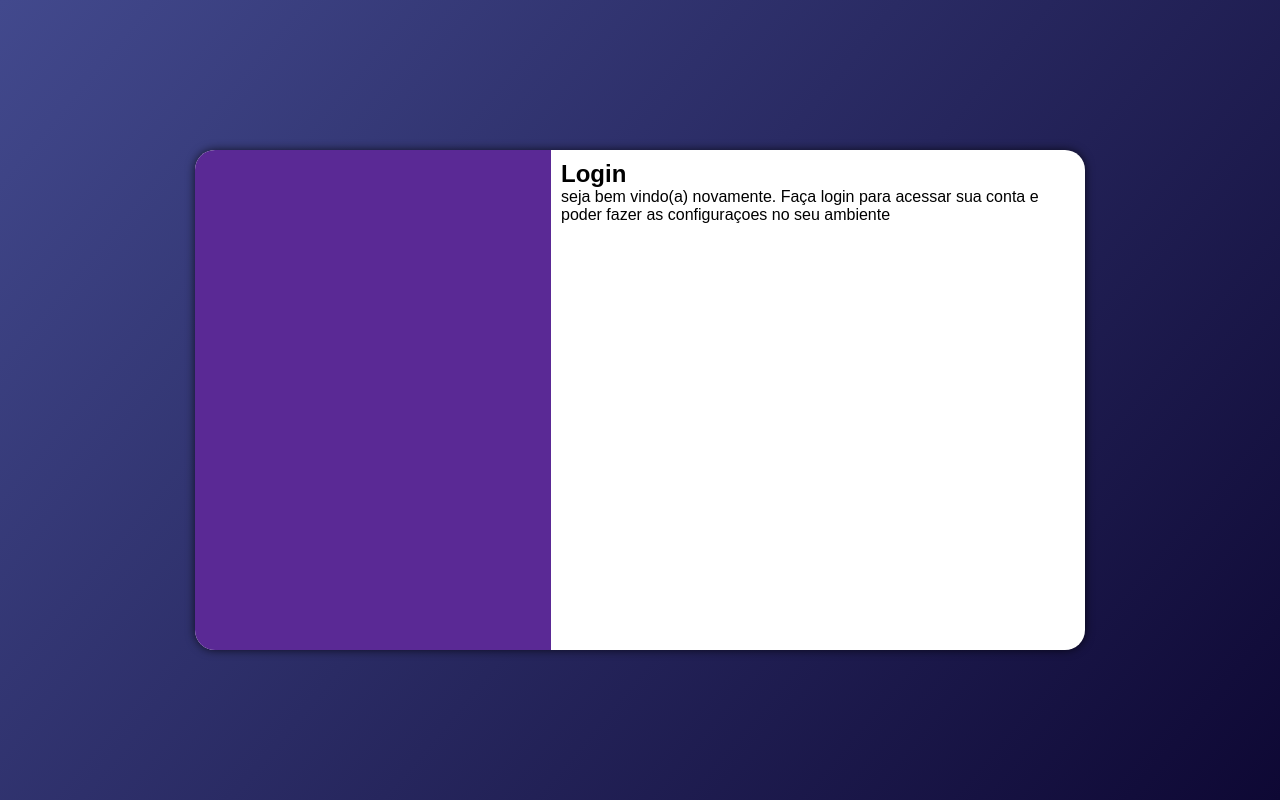
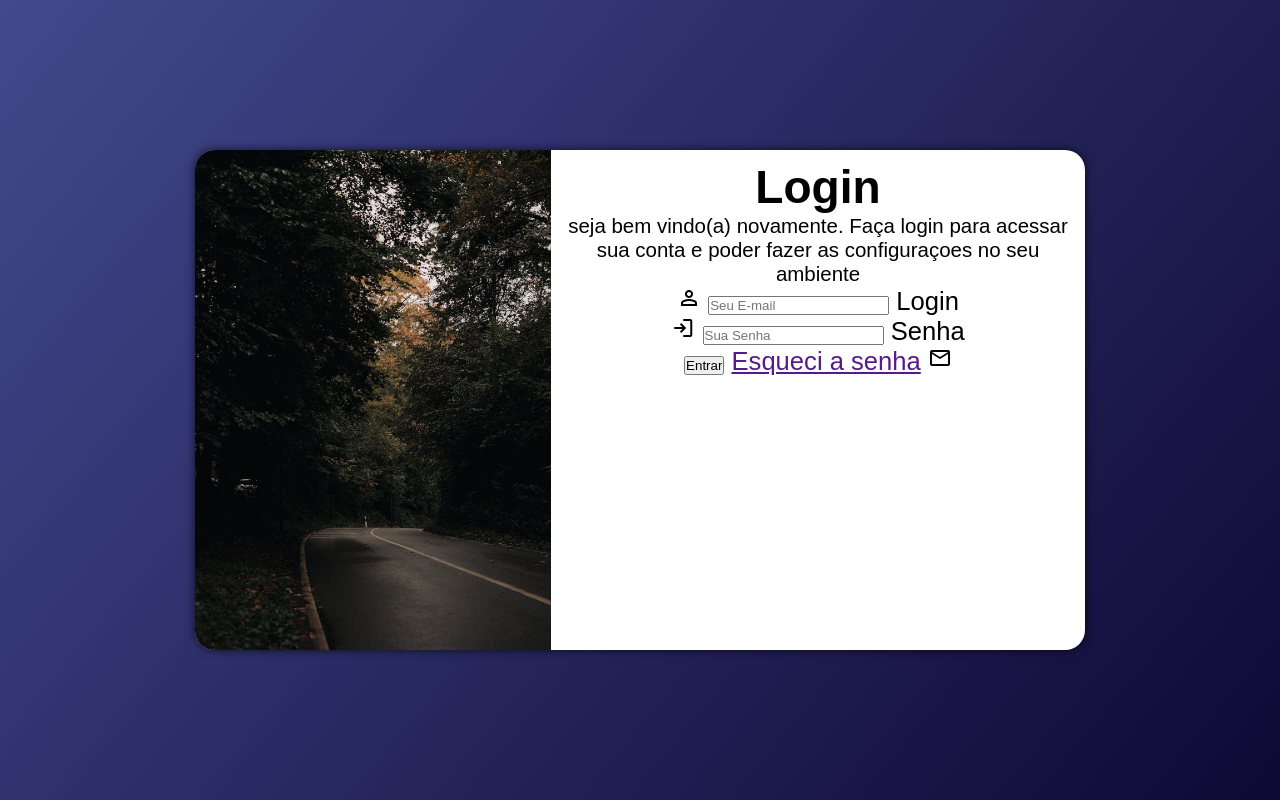
Before and after one commit to jjoaquimsx/Tela-de-Login, a plain HTML site: page index.html in a window 1280 px wide. Drawn offline with nearby package versions, Linux system fonts and the light colour scheme.

Commit message:
fomrulario

```diff
--- a/Estilos/style.css
+++ b/Estilos/style.css
@@ -42,16 +42,26 @@ section#login {
 }
 
 .imagem {
-    background: #5a2995 url(Imagens/pexels-alina-chernii-18879454.jpg) no-repeat;
+    background: #5a2995 url(/Imagens/pexels-alina-chernii-18879454.jpg) no-repeat;
     height: 200px;
     background-position: bottom;
     background-size: cover;
     display: block;
 }
 
+.form > p{
+    font-size: 0.8em;
+}
+
+.form > h1{
+    font-size: 1.8em;
+}
+
 .form {
     padding: 10px;
     display: block;
+    text-align: center;
+    margin-bottom: 10px;
 }
 
 @media screen and (min-width: 768px) and (max-width: 992px) {
@@ -72,6 +82,7 @@ section#login {
     section#login>.form {
         float: right;
         width: 50%;
+        font-size: 1.4em;
     }
 }
 
@@ -99,5 +110,6 @@ section#login {
     section#login>.form {
         float: right;
         width: 60%;
+        font-size: 1.6em;
     }
 }
--- a/index.html
+++ b/index.html
@@ -5,6 +5,7 @@
     <meta name="viewport" content="width=device-width, initial-scale=1.0">
     <title>Login</title>
     <link rel="stylesheet" href="Estilos/style.css">
+    <link href="https://fonts.googleapis.com/css2?family=Material+Symbols+Outlined" rel="stylesheet" />
 </head>
 <body>
     <main>
@@ -15,7 +16,25 @@
             <div class="form">
                 <h1>Login</h1>
                 <p>seja bem vindo(a) novamente. Faça login para acessar sua conta e poder fazer as configuraçoes no seu ambiente</p>
-                <form action="login" method="post"></form>
+                <form action="login" method="post">
+                    <div class="campo">
+                        <span class="material-symbols-outlined">person</span>
+                        <input type="email" name="login" id="ilogin" placeholder="Seu E-mail" required>
+                        <label for="ilogin">Login</label>
+                    </div>
+                    <div class="campo">
+                        <span class="material-symbols-outlined">
+                            login
+                            </span>
+                        <input type="password" name="senha" id="isenha" placeholder="Sua Senha" minlength="8">
+                        <label for="isenha">Senha</label>
+                    </div>
+                    <input type="button" value="Entrar">
+                    <a href="">Esqueci a senha</a>
+                    <span class="material-symbols-outlined">
+                        mail
+                    </span>
+                </form>
             </div>
         </section>
     </main>
```
